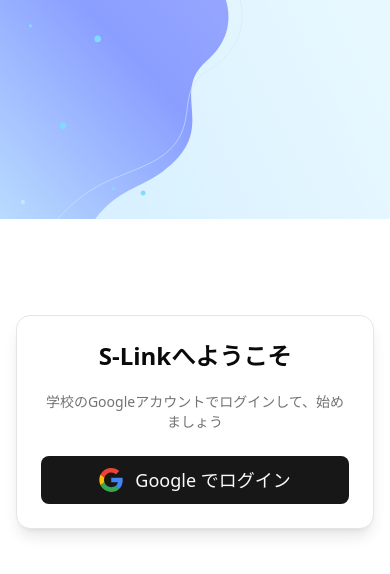
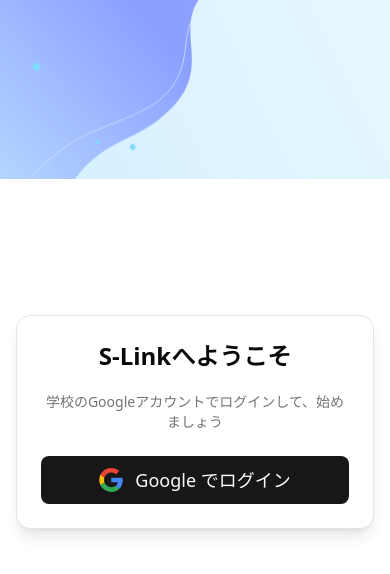
Before and after one commit to Riyoway/S-Link, a Next.js app: page /login in a window 390 px wide. Shown: the top 574 px of the page. Built offline with nearby package versions, Linux system fonts and the light colour scheme; no server answers.

Commit message:
trying to fix mobile bg animation

```diff
--- a/components/background-animation.tsx
+++ b/components/background-animation.tsx
@@ -5,28 +5,29 @@
 import { useEffect, useState } from "react";
 
 export default function BackgroundAnimation() {
+  const [isPortrait, setIsPortrait] = useState(true);
+
+  // 画面縦横を監視
+  useEffect(() => {
+    const handleResize = () => {
+      setIsPortrait(window.innerHeight > window.innerWidth);
+    };
+    handleResize();
+    window.addEventListener("resize", handleResize);
+    return () => window.removeEventListener("resize", handleResize);
+  }, []);
+
   const options = {
     animationData: backgroundAnimation,
     loop: true,
     autoplay: true,
     rendererSettings: {
-      preserveAspectRatio: "xMidYMid meet", // 縦横どちらでも全体が表示される
+      // 縦画面なら slice で拡大して中央にフィット
+      preserveAspectRatio: "xMidYMid slice",
     },
   };
 
   const { View } = useLottie(options);
-
-  // 画面サイズを監視して中央寄せ用に調整
-  const [windowSize, setWindowSize] = useState({ width: 0, height: 0 });
-
-  useEffect(() => {
-    const handleResize = () => {
-      setWindowSize({ width: window.innerWidth, height: window.innerHeight });
-    };
-    handleResize();
-    window.addEventListener("resize", handleResize);
-    return () => window.removeEventListener("resize", handleResize);
-  }, []);
 
   return (
     <div
@@ -35,8 +36,8 @@
         position: "fixed",
         left: "50%",
         top: "50%",
-        width: windowSize.width,
-        height: windowSize.height,
+        width: isPortrait ? "120vw" : "300vw",
+        height: isPortrait ? "120vh" : "300vh",
         transform: "translate(-50%, -50%)",
       }}
     >
```
